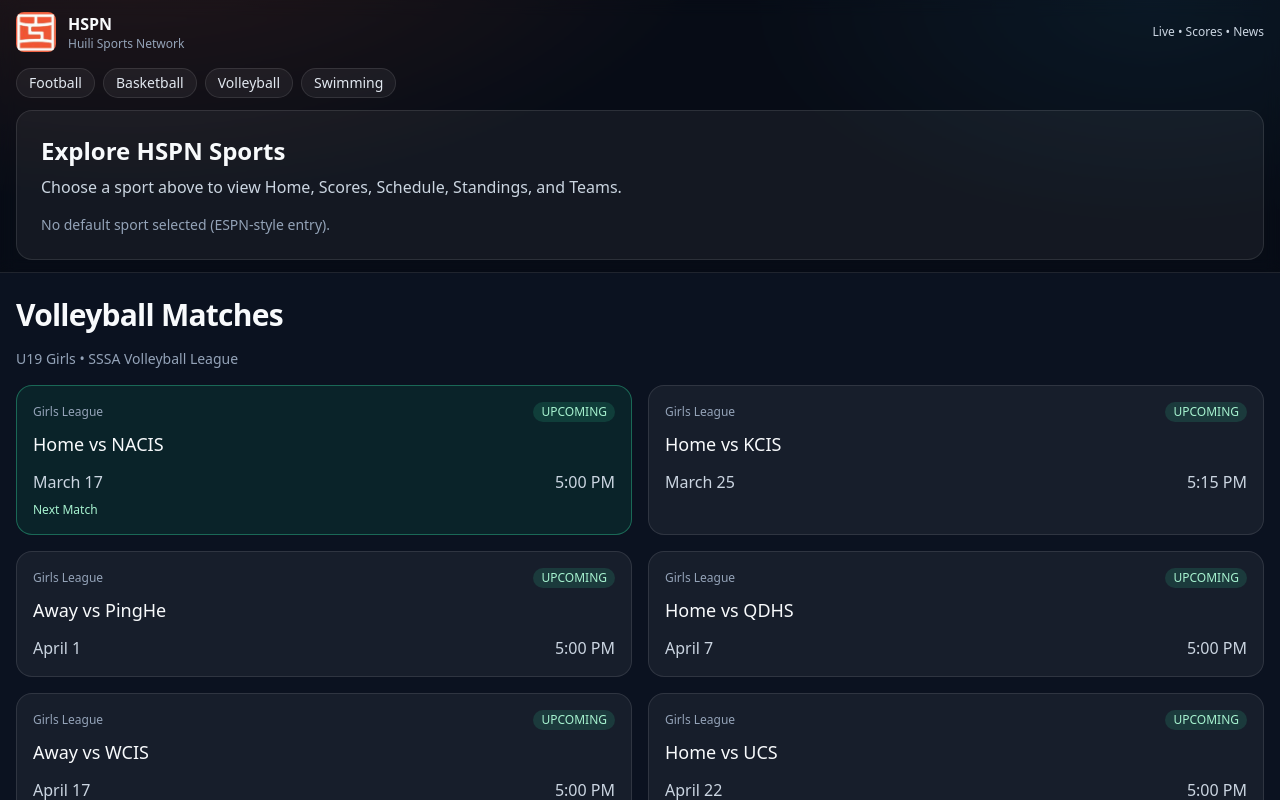
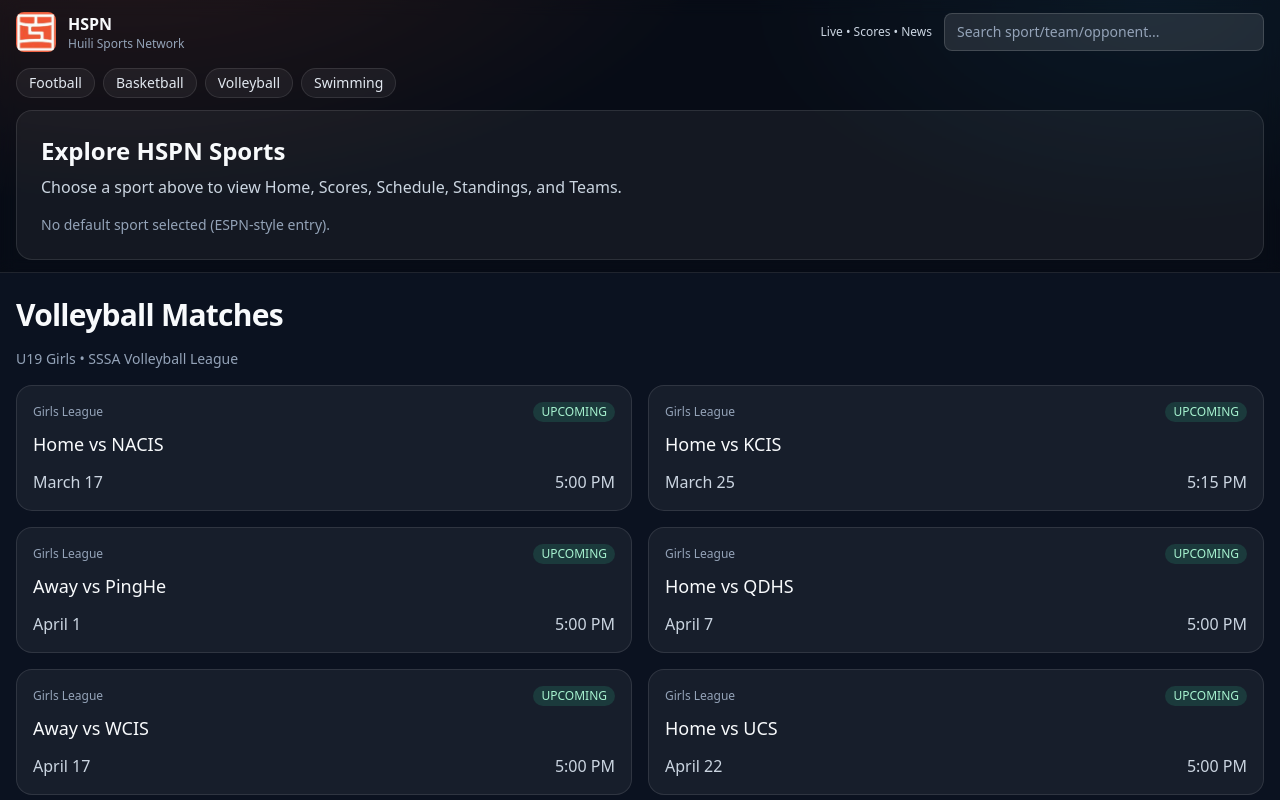
Before and after one commit to michaelfang1234/MichaelF, a Next.js app: page /matches in a window 1280 px wide. Shown: the top 800 px of the page. Built offline with nearby package versions, Linux system fonts and the light colour scheme.

Commit message:
Add top-right keyword search and matches query filtering

```diff
--- a/src/app/layout.tsx
+++ b/src/app/layout.tsx
@@ -4,6 +4,7 @@ import Image from "next/image";
 import Link from "next/link";
 import "./globals.css";
 import SportsBar from "@/components/sports-bar";
+import TopSearch from "@/components/top-search";
 
 export default function RootLayout({ children }: { children: React.ReactNode }) {
   return (
@@ -11,7 +12,7 @@ export default function RootLayout({ children }: { children: React.ReactNode })
       <body>
         <div className="border-b border-white/10 bg-black/30 backdrop-blur">
           <div className="mx-auto max-w-7xl px-4 py-3">
-            <div className="flex items-center justify-between">
+            <div className="flex items-center justify-between gap-3">
               <Link
                 href="/"
                 className="flex items-center gap-3"
@@ -23,8 +24,13 @@ export default function RootLayout({ children }: { children: React.ReactNode })
                   <div className="text-xs text-slate-400">Huili Sports Network</div>
                 </div>
               </Link>
-              <div className="text-xs text-slate-300">Live • Scores • News</div>
+
+              <div className="flex items-center gap-3">
+                <div className="hidden text-xs text-slate-300 md:block">Live • Scores • News</div>
+                <TopSearch />
+              </div>
             </div>
+
             <SportsBar />
           </div>
         </div>
--- a/src/app/matches/page.tsx
+++ b/src/app/matches/page.tsx
@@ -1,3 +1,7 @@
+"use client";
+
+import { useSearchParams } from "next/navigation";
+
 const schedule = [
   { date: "March 17", match: "Home vs NACIS", time: "5:00 PM" },
   { date: "March 25", match: "Home vs KCIS", time: "5:15 PM" },
@@ -8,48 +12,35 @@ const schedule = [
   { date: "April 28", match: "Away vs SUIS QP*", time: "5:00 PM" },
 ];
 
-const MONTHS: Record<string, number> = { January:0, February:1, March:2, April:3, May:4, June:5, July:6, August:7, September:8, October:9, November:10, December:11 };
+export default function MatchesPage() {
+  const sp = useSearchParams();
+  const q = (sp.get("q") || "").trim().toLowerCase();
 
-function toDate(dateText: string, timeText: string) {
-  const [month, dayText] = dateText.split(" ");
-  const [clock, ap] = timeText.split(" ");
-  let [h, m] = clock.split(":").map(Number);
-  if (ap === "PM" && h !== 12) h += 12;
-  if (ap === "AM" && h === 12) h = 0;
-  return new Date(new Date().getFullYear(), MONTHS[month], Number(dayText), h, m || 0, 0, 0);
-}
-
-export default function MatchesPage() {
-  const now = Date.now();
-  const enriched = schedule.map((s) => ({ ...s, ts: toDate(s.date, s.time).getTime() }));
-  const nextIndex = enriched.findIndex((s) => s.ts >= now);
+  const filtered = schedule.filter((m) => {
+    if (!q) return true;
+    return (`volleyball ${m.date} ${m.match} ${m.time}`).toLowerCase().includes(q);
+  });
 
   return (
     <main className="space-y-4">
       <h1 className="text-3xl font-semibold tracking-tight">Volleyball Matches</h1>
       <p className="text-slate-400 text-sm">U19 Girls • SSSA Volleyball League</p>
+      {q ? <p className="text-sm text-orange-200">Search: "{q}" • {filtered.length} result(s)</p> : null}
 
       <div className="grid gap-4 md:grid-cols-2">
-        {enriched.map((m, i) => {
-          const isNext = i === nextIndex;
-          const isFinished = m.ts < now;
-          return (
-            <article key={i} className={`rounded-2xl border p-4 transition ${isNext ? "border-emerald-400/40 bg-emerald-500/10" : "border-white/10 bg-white/5 hover:bg-white/10"}`}>
+        {filtered.map((m, i) => (
+          <article key={i} className="rounded-2xl border border-white/10 bg-white/5 p-4 transition hover:bg-white/10">
             <div className="mb-2 flex items-center justify-between text-xs">
               <span className="text-slate-400">Girls League</span>
-                <span className={`rounded-full px-2 py-0.5 ${isFinished ? "bg-slate-500/20 text-slate-300" : "bg-emerald-400/15 text-emerald-200"}`}>
-                  {isFinished ? "FINISHED" : "UPCOMING"}
-                </span>
+              <span className="rounded-full bg-emerald-400/15 px-2 py-0.5 text-emerald-200">UPCOMING</span>
             </div>
             <div className="text-lg">{m.match}</div>
             <div className="mt-3 flex items-center justify-between text-slate-300">
               <span>{m.date}</span>
               <span>{m.time}</span>
             </div>
-              {isNext ? <div className="mt-2 text-xs text-emerald-200">Next Match</div> : null}
           </article>
-          );
-        })}
+        ))}
       </div>
     </main>
   );
--- /dev/null
+++ b/src/components/top-search.tsx
@@ -0,0 +1,62 @@
+"use client";
+
+import { useMemo, useState } from "react";
+import Link from "next/link";
+
+const dataset = [
+  { type: "match", sport: "Volleyball", title: "HSPN vs NACIS", date: "March 17", time: "5:00 PM" },
+  { type: "match", sport: "Volleyball", title: "HSPN vs KCIS", date: "March 25", time: "5:15 PM" },
+  { type: "match", sport: "Volleyball", title: "PingHe vs HSPN", date: "April 1", time: "5:00 PM" },
+  { type: "match", sport: "Volleyball", title: "HSPN vs QDHS", date: "April 7", time: "5:00 PM" },
+  { type: "match", sport: "Volleyball", title: "WCIS vs HSPN", date: "April 17", time: "5:00 PM" },
+  { type: "match", sport: "Volleyball", title: "HSPN vs UCS", date: "April 22", time: "5:00 PM" },
+  { type: "match", sport: "Volleyball", title: "SUIS QP* vs HSPN", date: "April 28", time: "5:00 PM" },
+];
+
+export default function TopSearch() {
+  const [q, setQ] = useState("");
+  const [open, setOpen] = useState(false);
+
+  const results = useMemo(() => {
+    const k = q.trim().toLowerCase();
+    if (!k) return [];
+    return dataset.filter((item) =>
+      [item.sport, item.title, item.date, item.time].join(" ").toLowerCase().includes(k)
+    );
+  }, [q]);
+
+  return (
+    <div className="relative w-[320px] max-w-[50vw]">
+      <input
+        value={q}
+        onChange={(e) => {
+          setQ(e.target.value);
+          setOpen(true);
+        }}
+        onFocus={() => setOpen(true)}
+        placeholder="Search sport/team/opponent..."
+        className="w-full rounded-lg border border-white/15 bg-white/10 px-3 py-2 text-sm text-white outline-none placeholder:text-slate-400 focus:border-[#F26A3D]/50"
+      />
+
+      {open && q.trim() !== "" && (
+        <div className="absolute right-0 z-50 mt-2 w-full overflow-hidden rounded-xl border border-white/10 bg-[#0f172a] shadow-2xl">
+          {results.length === 0 ? (
+            <div className="px-3 py-2 text-sm text-slate-400">No results</div>
+          ) : (
+            results.slice(0, 8).map((r, i) => (
+              <Link
+                key={i}
+                href={`/matches?q=${encodeURIComponent(q)}`}
+                onClick={() => setOpen(false)}
+                className="block border-b border-white/5 px-3 py-2 text-sm hover:bg-white/10"
+              >
+                <div className="font-medium">{r.title}</div>
+                <div className="text-xs text-slate-400">{r.sport} • {r.date} • {r.time}</div>
+              </Link>
+            ))
+          )}
+        </div>
+      )}
+    </div>
+  );
+}
```
Lines whose indentation alone changed are shown as unchanged.
